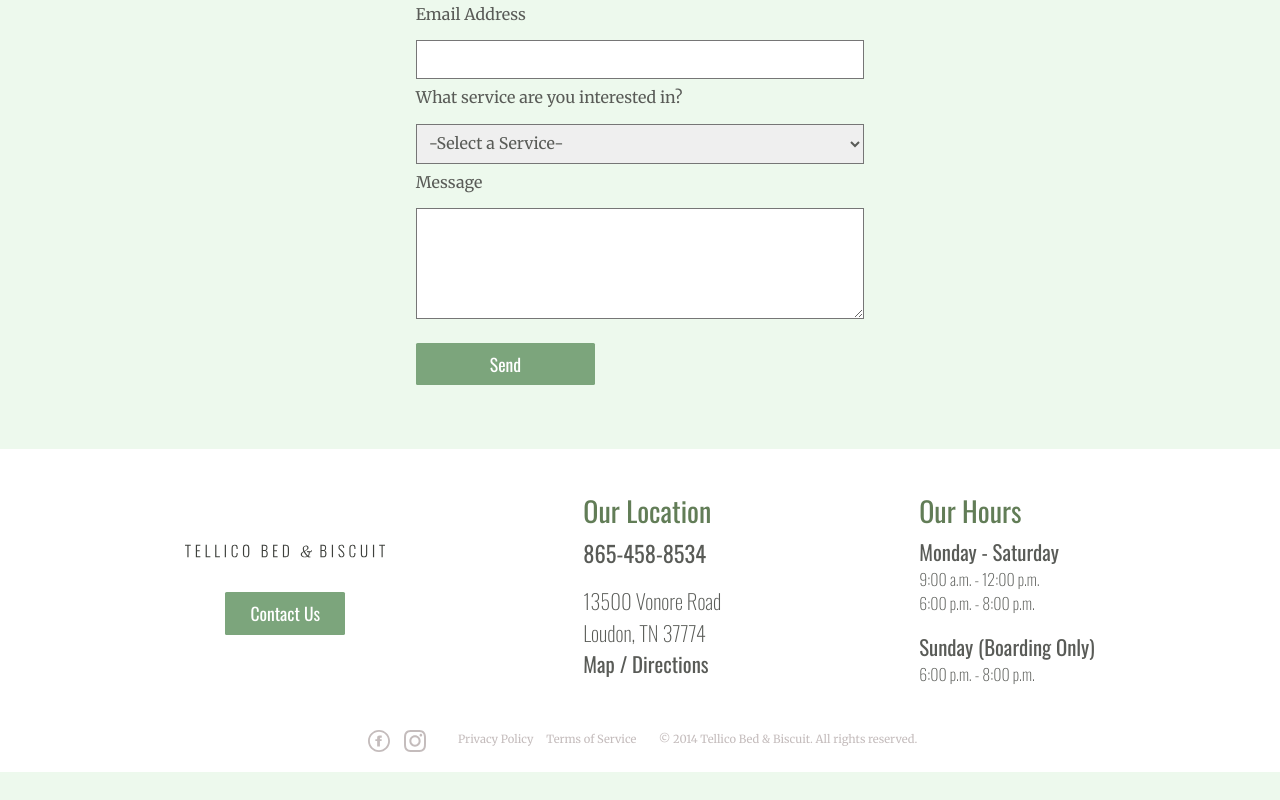
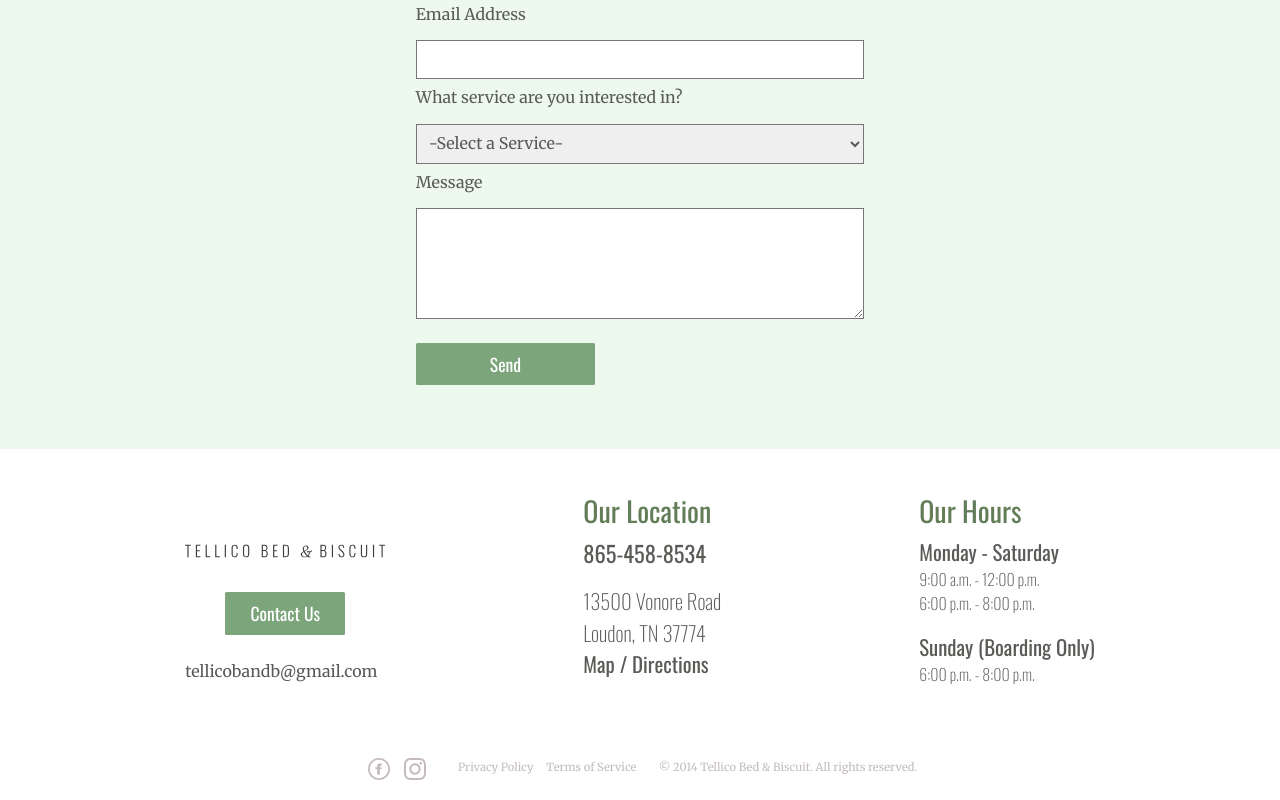
Before and after one commit to Worthy-Dev/tellicoBNB, a React (Create React App) app in the folder tellico/: page /contact in a window 1280 px wide. Shown: the part 382-1182 px from the top of the page. Before the commit the page ends 1154 px from the top, so only its background shows below. Built offline with nearby package versions, Linux system fonts and the light colour scheme; the HTML template or start-up script is replaced by a standard one.

Commit message:
added email address to footer.

```diff
--- a/tellico/src/components/Footer.js
+++ b/tellico/src/components/Footer.js
@@ -15,6 +15,8 @@ const Footer = () => {
           <a className="button" href="/contact">
           Contact Us
           </a>
+          <br></br>
+          <p>tellicobandb@gmail.com</p>
         </div>
 
         <div className="section">
```
